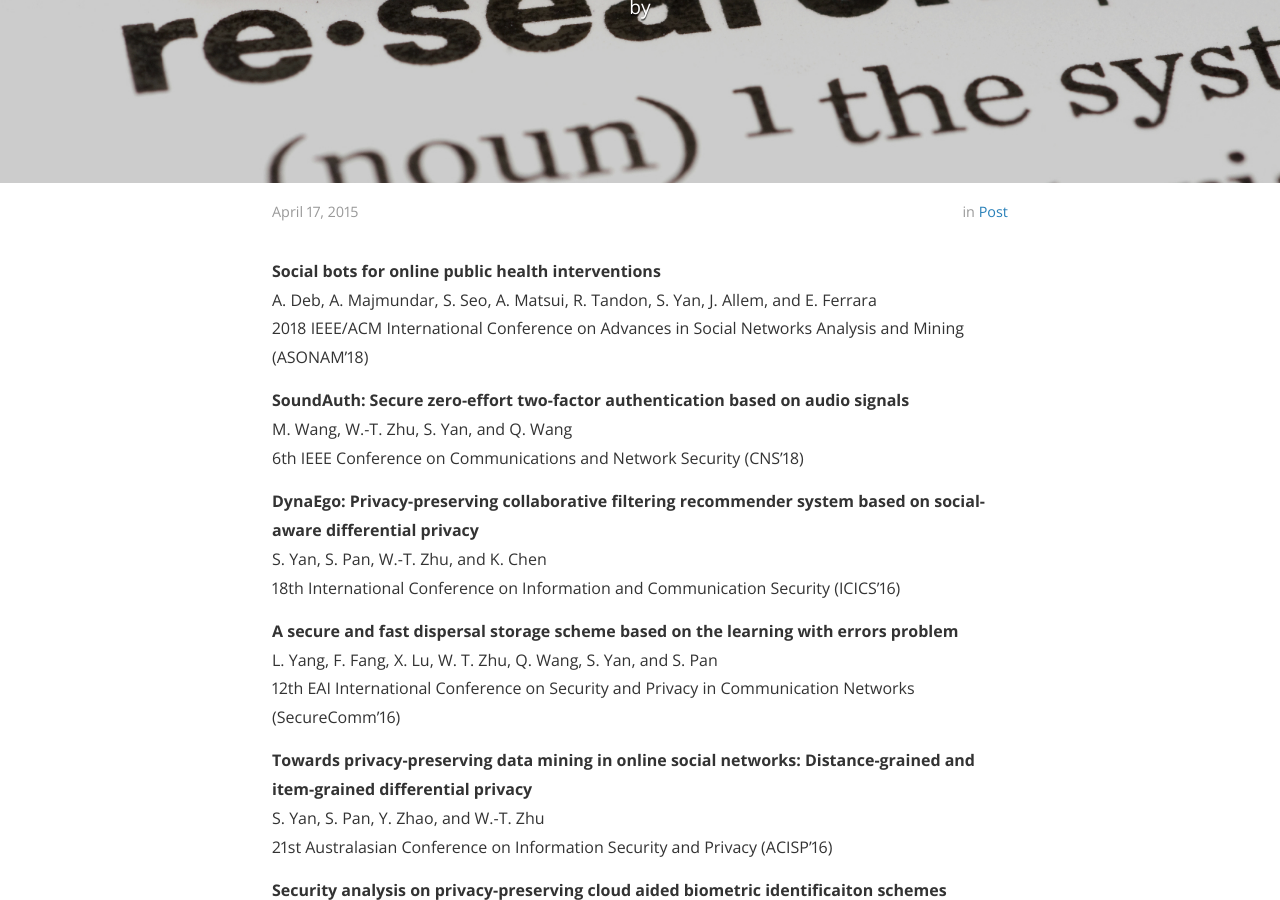
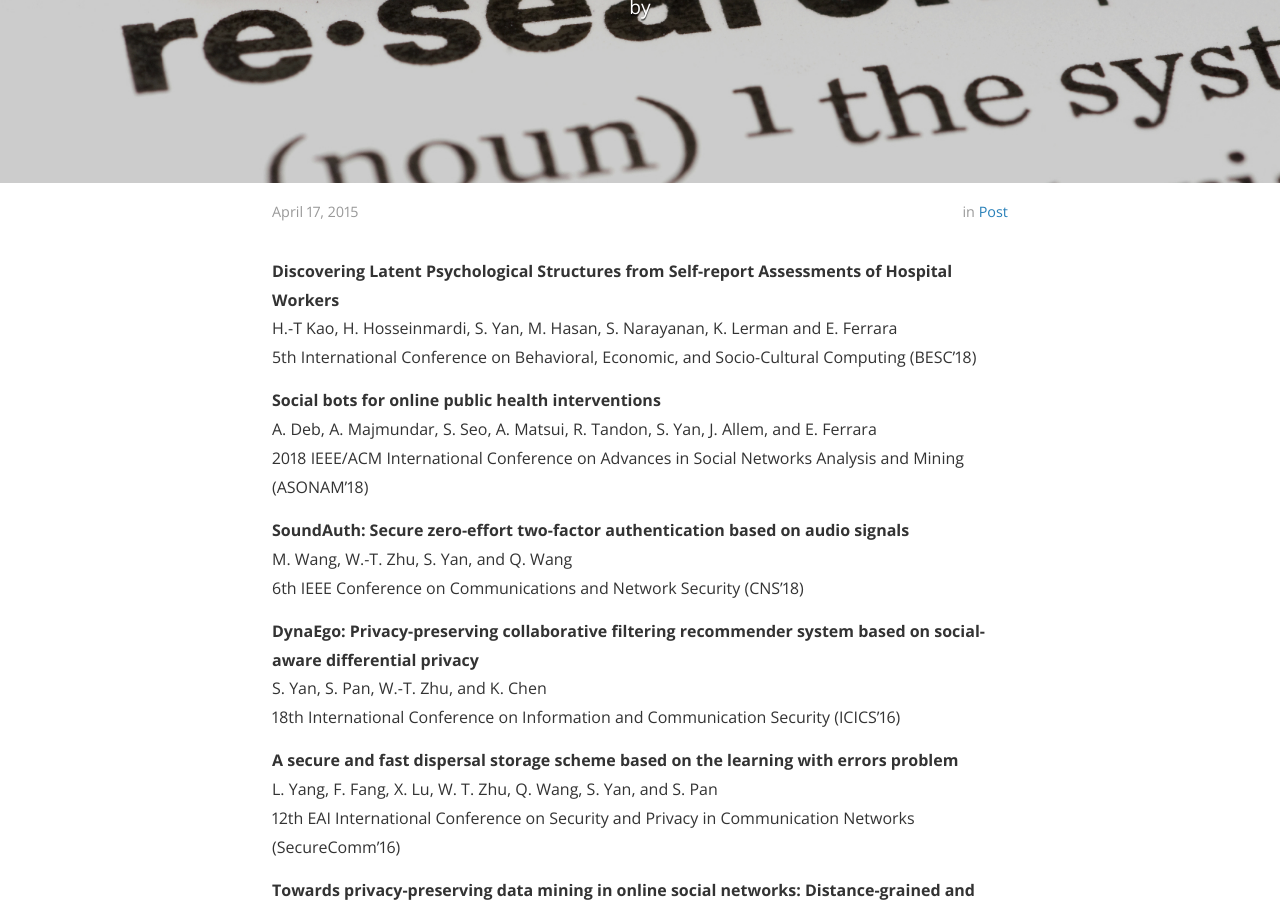
Before and after one commit to yanshentracy/page, a Jekyll site: the page built from _posts/2015-04-17-publication.markdown, in a window 1280 px wide and 900 px high, scrolled down 320 px. Built offline with Jekyll 4.4.1, drawn with Linux system fonts in a browser that asks for light colours; nearby versions of some CDN libraries.

Commit message:
Update 2015-04-17-publication.markdown

```diff
--- a/_posts/2015-04-17-publication.markdown
+++ b/_posts/2015-04-17-publication.markdown
@@ -6,6 +6,10 @@ categories: post
 link: "/publications/"
 cover:  "/assets/publication.jpg"
 ---
+<strong>Discovering Latent Psychological Structures from Self-report Assessments of Hospital Workers</strong><br/>
+H.-T Kao, H. Hosseinmardi, S. Yan, M. Hasan, S. Narayanan, K. Lerman and E. Ferrara<br/>
+5th International Conference on Behavioral, Economic, and Socio-Cultural Computing  (BESC'18)
+
 <strong>Social bots for online public health interventions</strong><br/>
 A. Deb, A. Majmundar, S. Seo, A. Matsui, R. Tandon, S. Yan, J. Allem, and E. Ferrara<br/>
 2018 IEEE/ACM International Conference on Advances in Social Networks Analysis and Mining (ASONAM'18)
```
